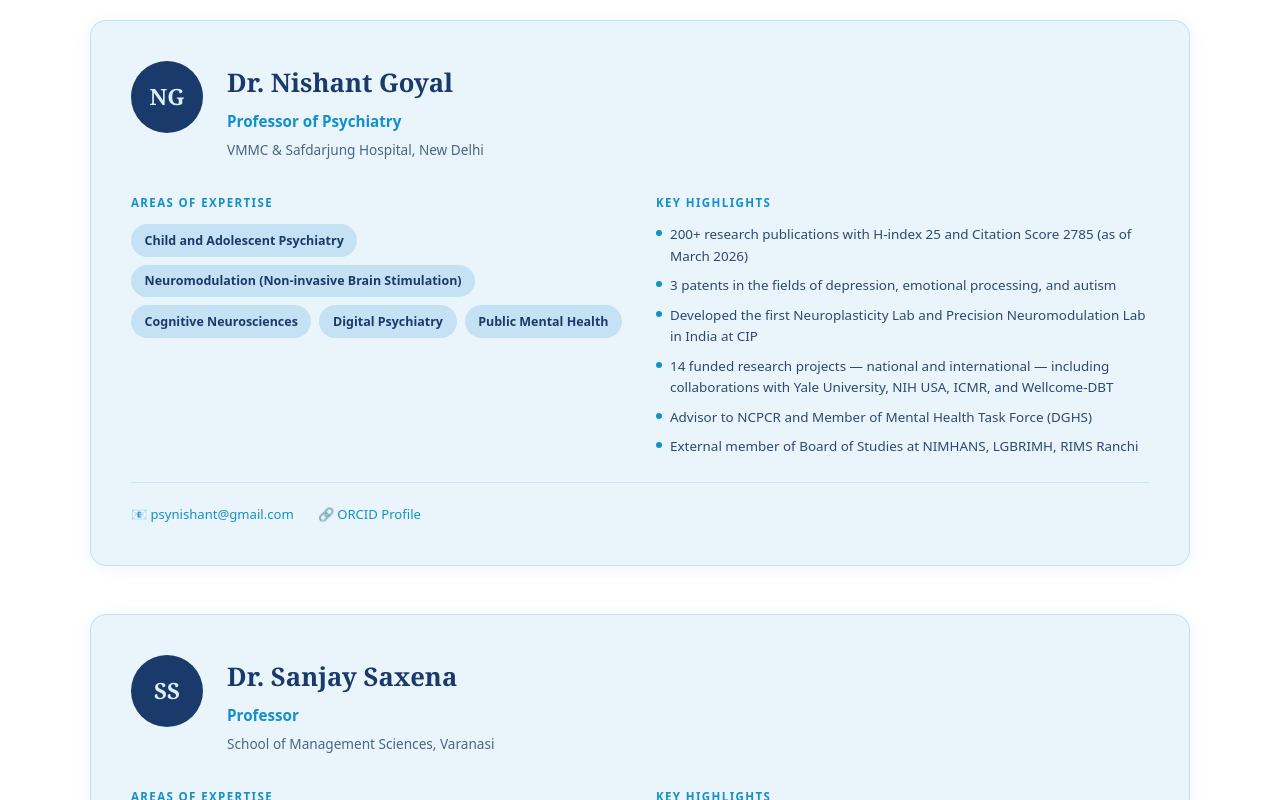
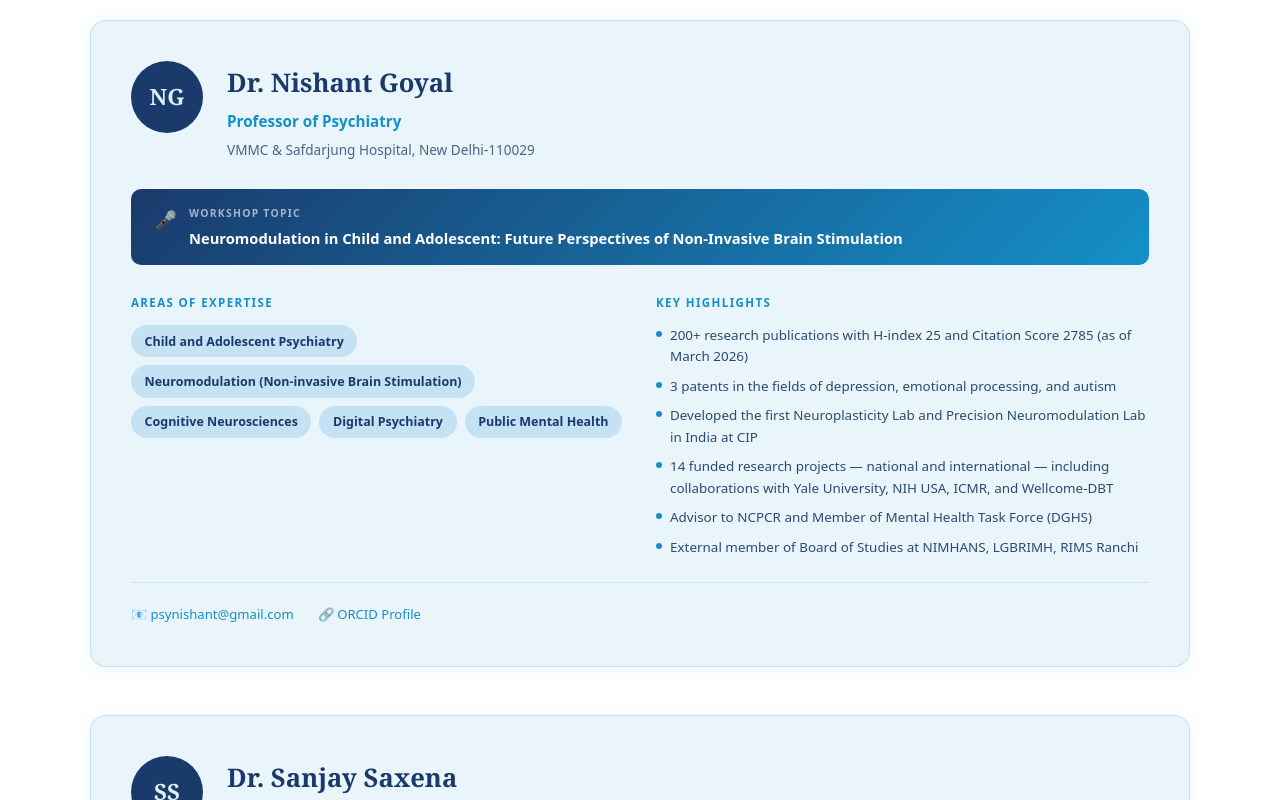
Before and after one commit to SuryanshDixit/iamh-conference, a Next.js app: page /workshop in a window 1280 px wide. Shown: the part 1180-1980 px from the top of the page. Built offline with nearby package versions, Linux system fonts and the light colour scheme.

Commit message:
Update speaker details and improve layout

```diff
--- a/app/workshop/page.tsx
+++ b/app/workshop/page.tsx
@@ -6,7 +6,8 @@ const speakers = [
   {
     name: "Dr. Nishant Goyal",
     title: "Professor of Psychiatry",
-    institution: "VMMC & Safdarjung Hospital, New Delhi",
+    institution: "VMMC & Safdarjung Hospital, New Delhi-110029",
+    topic: "Neuromodulation in Child and Adolescent: Future Perspectives of Non-Invasive Brain Stimulation",
     expertise: [
       "Child and Adolescent Psychiatry",
       "Neuromodulation (Non-invasive Brain Stimulation)",
@@ -28,7 +29,8 @@ const speakers = [
   {
     name: "Dr. Sanjay Saxena",
     title: "Professor",
-    institution: "School of Management Sciences, Varanasi",
+    institution: "School of Management Sciences, Varanasi, INDIA",
+    topic: "Cognitive, Affective and Behavioral Skills for Leading a Wonderful Life",
     expertise: [
       "Emotional Intelligence",
       "Organizational Leadership",
@@ -112,9 +114,9 @@ export default function WorkshopPage() {
                 <div style={{ background:"#eaf5fb", border:"1px solid rgba(20,144,200,0.18)", borderRadius:16, padding:"2.5rem", boxShadow:"0 2px 20px rgba(20,144,200,0.07)" }}>
 
                   {/* Speaker header */}
-                  <div style={{ display:"flex", alignItems:"flex-start", gap:"1.5rem", marginBottom:"2rem", flexWrap:"wrap" }}>
+                  <div style={{ display:"flex", alignItems:"flex-start", gap:"1.5rem", marginBottom:"1.75rem", flexWrap:"wrap" }}>
                     <div style={{ width:72, height:72, borderRadius:"50%", background:"#1a3a6b", display:"flex", alignItems:"center", justifyContent:"center", fontFamily:"Georgia,serif", fontSize:"1.4rem", fontWeight:600, color:"#dceef8", flexShrink:0 }}>
-                      {s.name.split(" ").filter(w => !w.startsWith("(")).slice(-2).map(w => w[0]).join("")}
+                      {s.name.split(" ").filter((w: string) => !w.startsWith("(")).slice(-2).map((w: string) => w[0]).join("")}
                     </div>
                     <div style={{ flex:1 }}>
                       <h3 style={{ fontFamily:"Georgia,serif", fontSize:"1.6rem", fontWeight:600, color:"#1a3a6b", marginBottom:"0.25rem" }}>
@@ -125,13 +127,35 @@ export default function WorkshopPage() {
                     </div>
                   </div>
 
+                  {/* Topic banner */}
+                  <div style={{
+                    background:"linear-gradient(135deg, #1a3a6b, #1490c8)",
+                    borderRadius:10,
+                    padding:"1rem 1.5rem",
+                    marginBottom:"1.75rem",
+                    display:"flex",
+                    alignItems:"flex-start",
+                    gap:"0.75rem",
+                  }}>
+                    <span style={{ fontSize:"1.1rem", flexShrink:0 }}>🎤</span>
+                    <div>
+                      <div style={{ fontSize:"0.65rem", fontWeight:700, letterSpacing:"0.12em", textTransform:"uppercase", color:"rgba(255,255,255,0.6)", marginBottom:"0.25rem" }}>
+                        Workshop Topic
+                      </div>
+                      <div style={{ fontSize:"0.92rem", fontWeight:600, color:"#fff", lineHeight:1.55 }}>
+                        {s.topic}
+                      </div>
+                    </div>
+                  </div>
+
+                  {/* Expertise + Highlights */}
                   <div style={{ display:"grid", gridTemplateColumns:"1fr 1fr", gap:"2rem" }} className="speaker-inner-grid">
                     <div>
                       <h4 style={{ fontSize:"0.72rem", fontWeight:700, letterSpacing:"0.12em", textTransform:"uppercase", color:"#1490c8", marginBottom:"0.75rem" }}>
                         Areas of Expertise
                       </h4>
                       <div style={{ display:"flex", flexWrap:"wrap", gap:"0.5rem" }}>
-                        {s.expertise.map(e => (
+                        {s.expertise.map((e: string) => (
                           <span key={e} style={{ background:"#c4e2f4", color:"#1a3a6b", padding:"0.35rem 0.85rem", borderRadius:100, fontSize:"0.78rem", fontWeight:600 }}>
                             {e}
                           </span>
@@ -143,7 +167,7 @@ export default function WorkshopPage() {
                         Key Highlights
                       </h4>
                       <ul style={{ listStyle:"none", display:"flex", flexDirection:"column", gap:"0.5rem" }}>
-                        {s.highlights.map(h => (
+                        {s.highlights.map((h: string) => (
                           <li key={h} style={{ display:"flex", alignItems:"flex-start", gap:"0.5rem", fontSize:"0.84rem", color:"#2c4a70", lineHeight:1.6 }}>
                             <span style={{ width:6, height:6, borderRadius:"50%", background:"#1490c8", flexShrink:0, marginTop:6 }} />
                             {h}
@@ -153,12 +177,14 @@ export default function WorkshopPage() {
                     </div>
                   </div>
 
+                  {/* Contact */}
                   <div style={{ marginTop:"1.5rem", paddingTop:"1.25rem", borderTop:"1px solid rgba(20,144,200,0.15)", display:"flex", gap:"1.5rem", flexWrap:"wrap", fontSize:"0.82rem", color:"#4a6585" }}>
                     <span>📧 <a href={`mailto:${s.contact}`} style={{ color:"#1490c8", textDecoration:"none" }}>{s.contact}</a></span>
                     {s.orcid && (
                       <span>🔗 <a href={s.orcid} target="_blank" rel="noopener noreferrer" style={{ color:"#1490c8", textDecoration:"none" }}>ORCID Profile</a></span>
                     )}
                   </div>
+
                 </div>
               </ScrollReveal>
             ))}
@@ -184,12 +210,17 @@ export default function WorkshopPage() {
               The pre-conference workshop is held on <strong>10 July 2026</strong>. Registration is separate from the main conference. Early bird rates apply before 1 June 2026.
             </p>
             <div style={{ display:"flex", gap:"1rem", justifyContent:"center", flexWrap:"wrap" }}>
-              <a href="https://forms.gle/1rzX5EWff6NhvWHa8" target="_blank" rel="noopener noreferrer"
-                style={{ background:"#1a3a6b", color:"#fff", padding:"0.9rem 2rem", borderRadius:8, textDecoration:"none", fontSize:"0.9rem", fontWeight:700 }}>
+              <a
+                href="https://forms.gle/1rzX5EWff6NhvWHa8"
+                target="_blank" rel="noopener noreferrer"
+                style={{ background:"#1a3a6b", color:"#fff", padding:"0.9rem 2rem", borderRadius:8, textDecoration:"none", fontSize:"0.9rem", fontWeight:700 }}
+              >
                 Register Now →
               </a>
-              <a href="/register"
-                style={{ background:"#fff", color:"#1a3a6b", border:"1.5px solid #1a3a6b", padding:"0.9rem 2rem", borderRadius:8, textDecoration:"none", fontSize:"0.9rem", fontWeight:700 }}>
+              <a
+                href="/register"
+                style={{ background:"#fff", color:"#1a3a6b", border:"1.5px solid #1a3a6b", padding:"0.9rem 2rem", borderRadius:8, textDecoration:"none", fontSize:"0.9rem", fontWeight:700 }}
+              >
                 View All Fees
               </a>
             </div>
```
